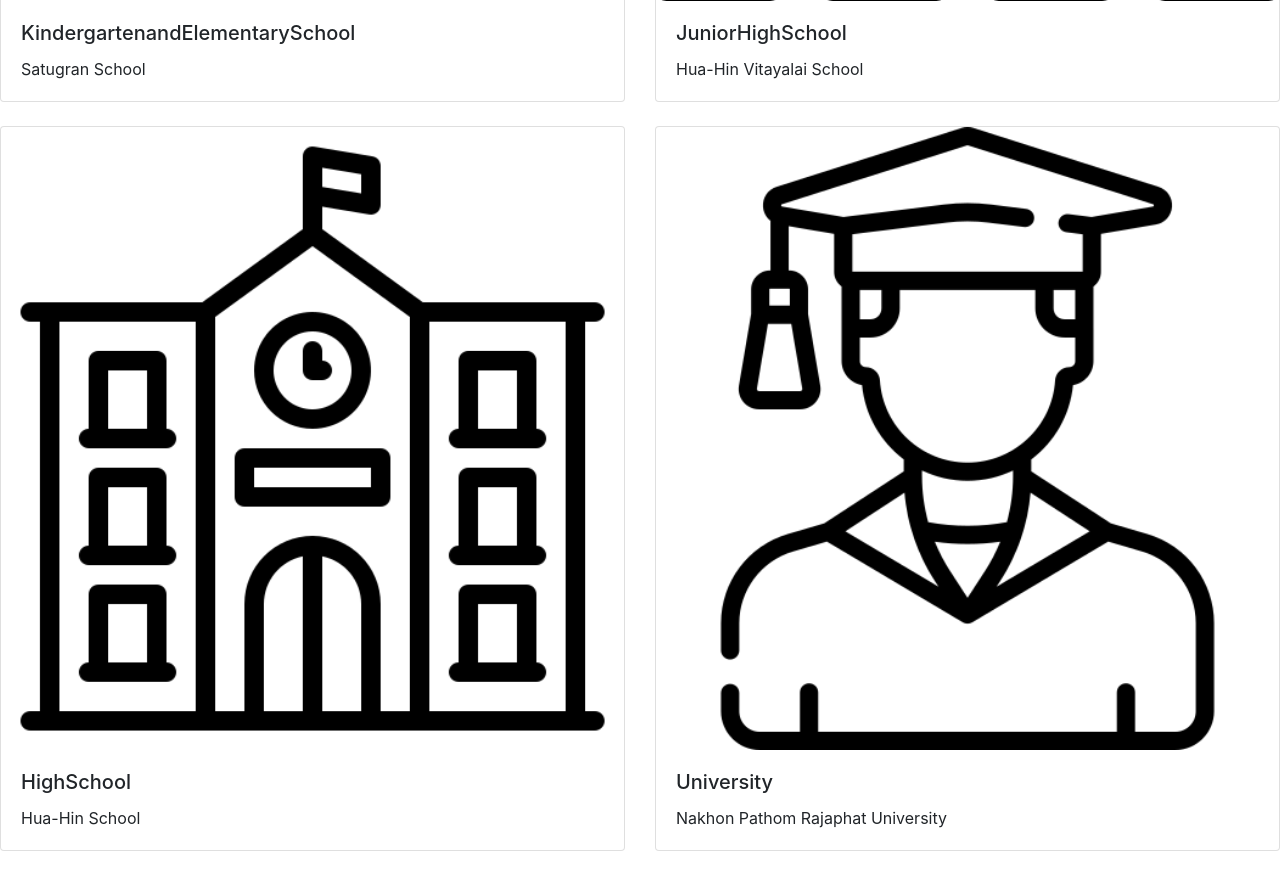
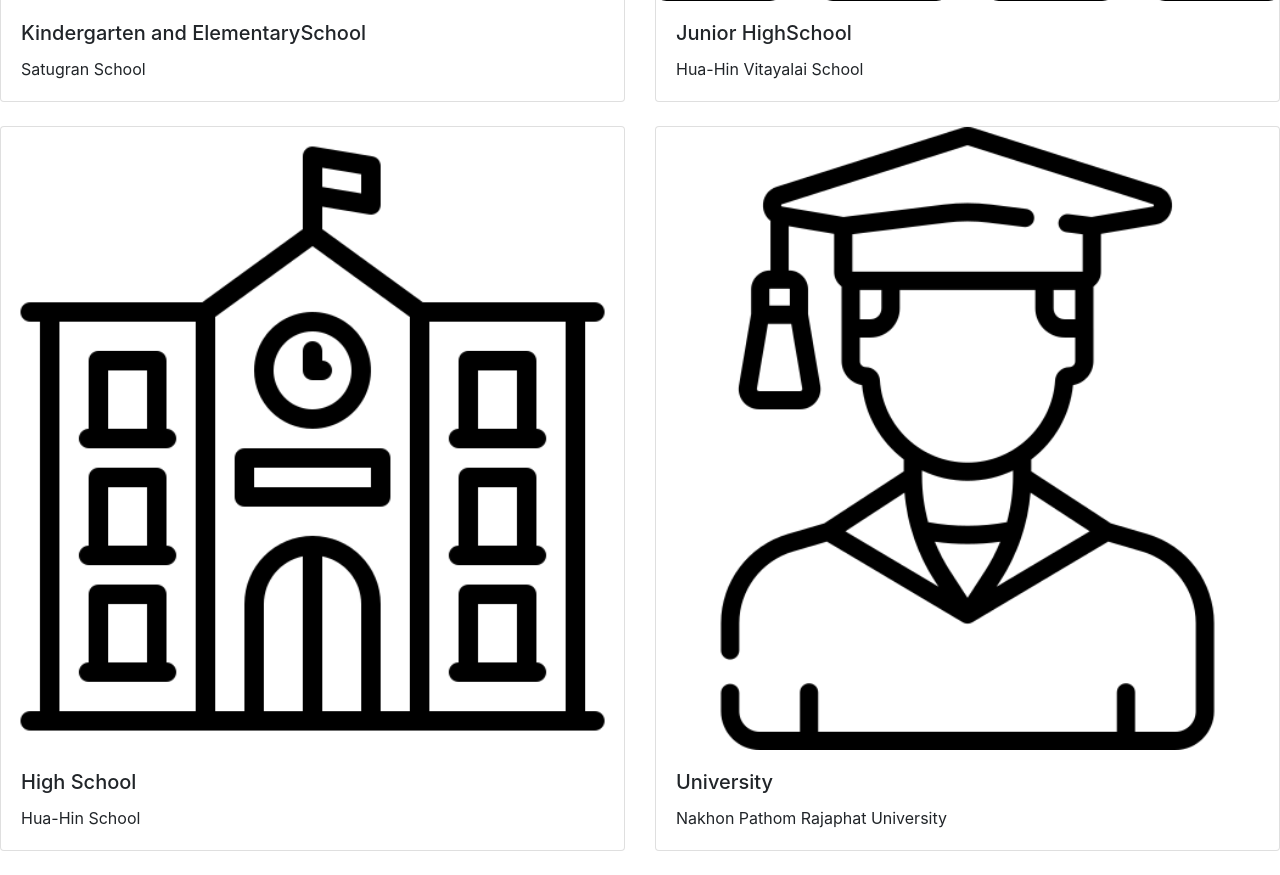
Before and after one commit to 258369741/worathat_portfolio, a Node server app: page /education in a window 1280 px wide. Shown: the part 679-1554 px from the top of the page. Run offline with Node 20, Linux system fonts and the light colour scheme; some libraries are stand-ins or nearby versions.

Commit message:
Initial portfolio project Commit

```diff
--- a/views/education.hbs
+++ b/views/education.hbs
@@ -1,9 +1,9 @@
 <div class="row row-cols-1 row-cols-md-2">
   <div class="col mb-4">
     <div class="card">
-      <img src="/school.png" class="card-img-top" alt="...">
+      <img src="/school.png" class="card-img-top" alt="..." style="width 500px;">
       <div class="card-body">
-        <h5 class="card-title">KindergartenandElementarySchool</h5>
+        <h5 class="card-title">Kindergarten and ElementarySchool</h5>
         <p class="card-text">{{myData.KindergartenandElementarySchool}}</p>
       </div>
     </div>
@@ -12,7 +12,7 @@
     <div class="card">
       <img src="/education.png" class="card-img-top" alt="...">
       <div class="card-body">
-        <h5 class="card-title">JuniorHighSchool</h5>
+        <h5 class="card-title">Junior HighSchool</h5>
         <p class="card-text">{{myData.JuniorHighSchool}}</p>
       </div>
     </div>
@@ -21,7 +21,7 @@
     <div class="card">
       <img src="/school.png" class="card-img-top" alt="...">
       <div class="card-body">
-        <h5 class="card-title">HighSchool</h5>
+        <h5 class="card-title">High School</h5>
         <p class="card-text">{{myData.HighSchool}}</p>
       </div>
     </div>
```
